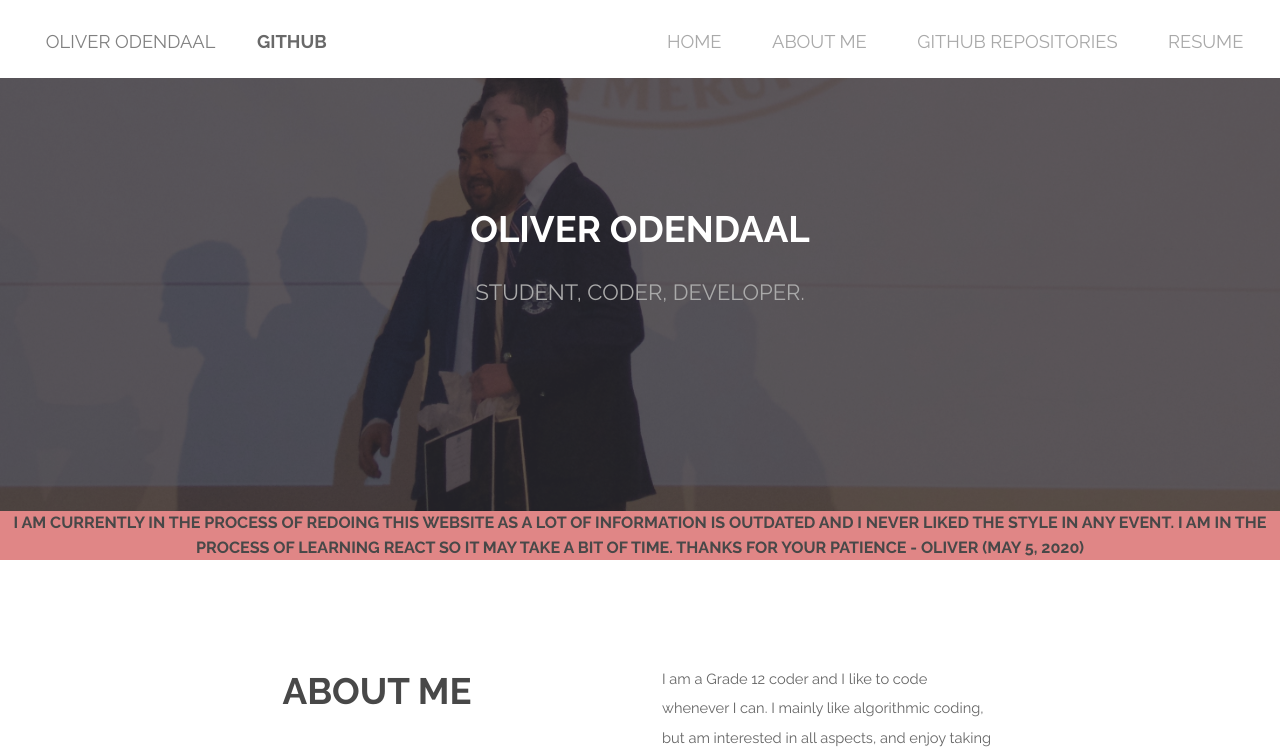
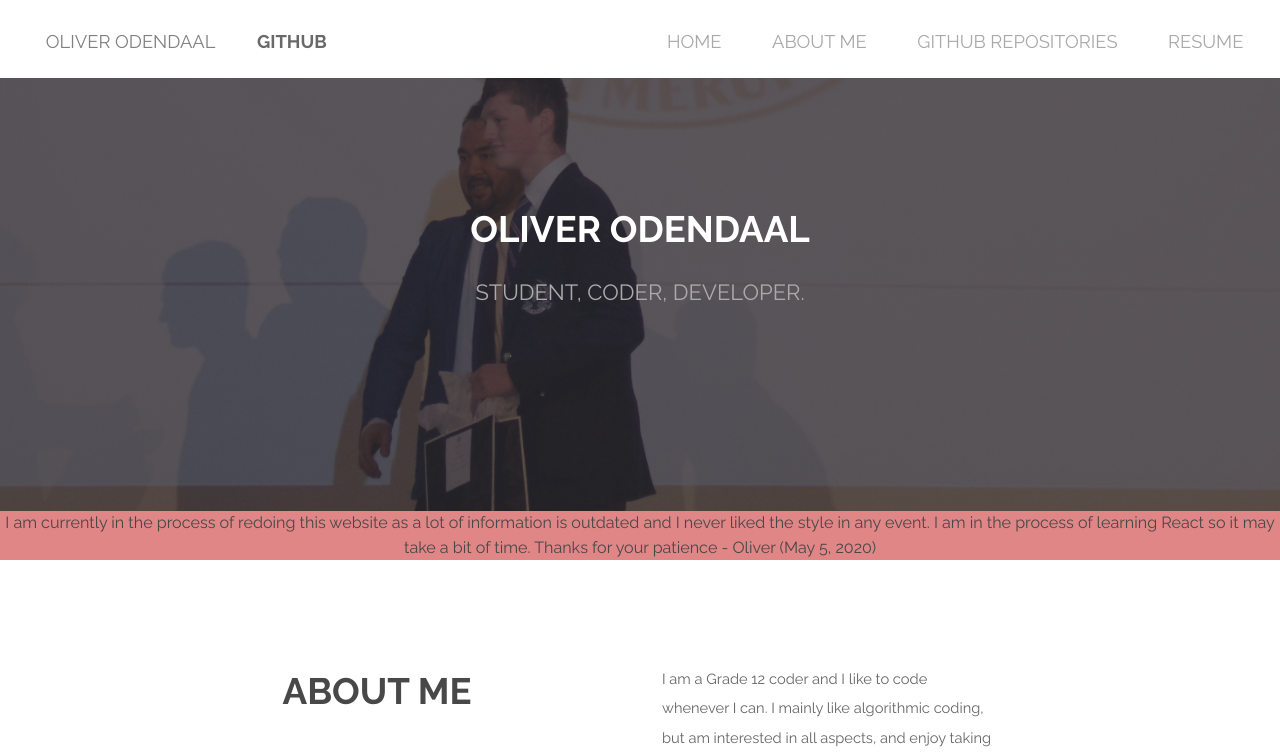
Before and after one commit to yodasnow/me, a PHP site: page / in a window 1280 px wide. Shown: the top 756 px of the page. Run offline with PHP 8.4, Linux system fonts and the light colour scheme.

Commit message:
nada change
im dumbo

```diff
--- a/assets/css/custom.css
+++ b/assets/css/custom.css
@@ -1,3 +1,7 @@
-.noUpper {
+.nada {
     text-transform: none;
+    font-weight: normal;
 }
+.noBold {
+    font-weight: normal;
+}
```
